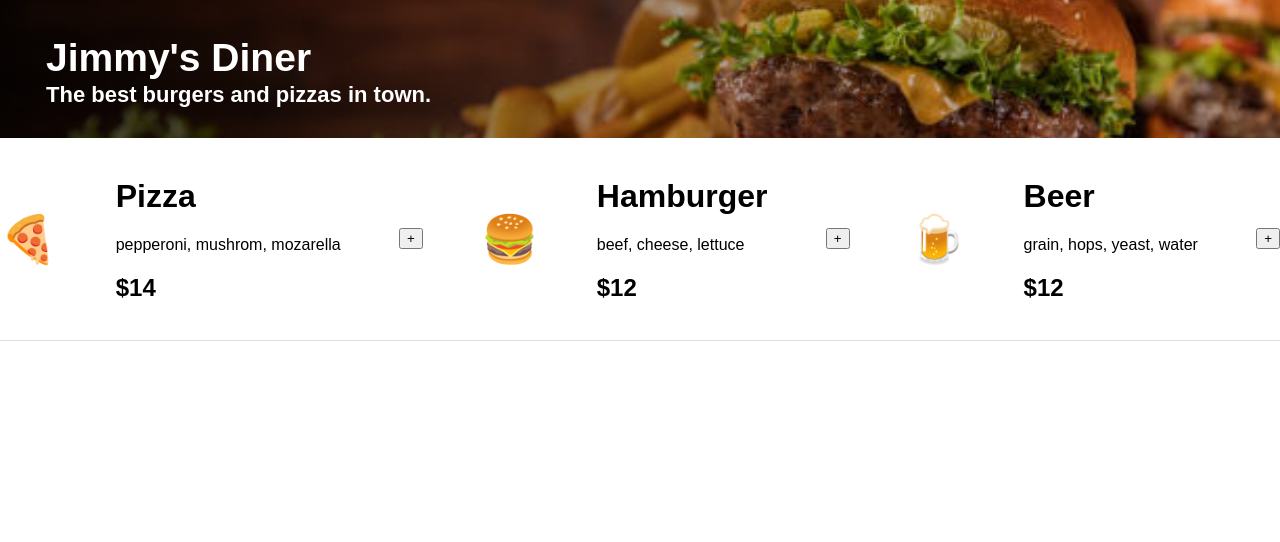
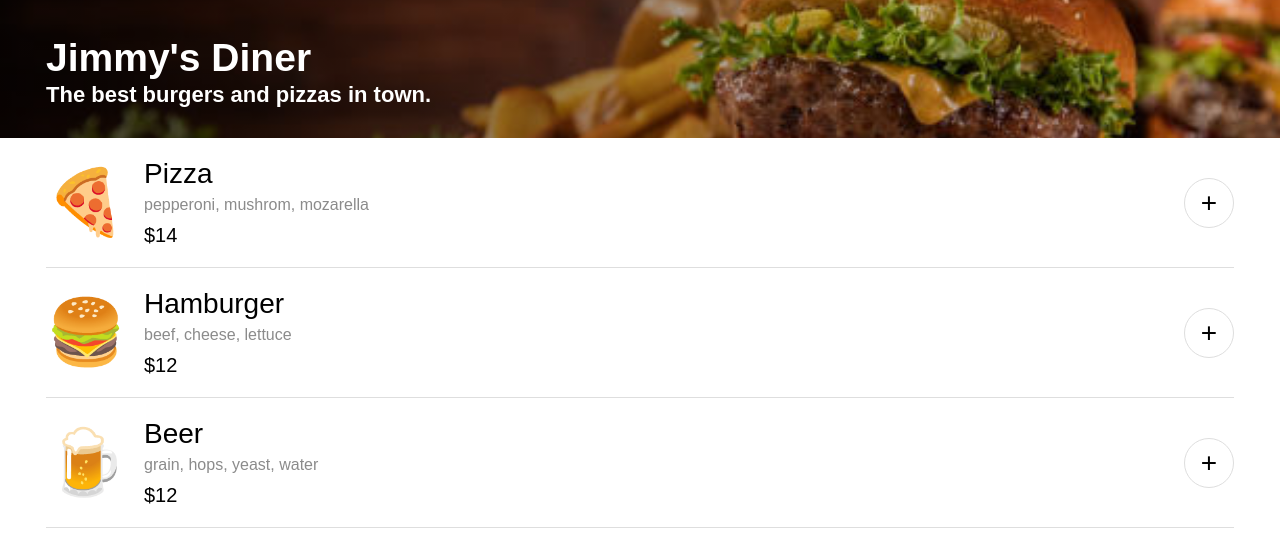
Before and after one commit to Aimaral95/Ordering-app, a website built with Vite: page index.html in a window 1280 px wide. Built offline with nearby package versions, Linux system fonts and the light colour scheme; a web font is replaced by a local one.

Commit message:
updated the CSS to look more like a Figma design

```diff
--- a/index.css
+++ b/index.css
@@ -13,7 +13,6 @@ header {
   padding: 10px 8px 30px 46px;
 }
 
-/* darken left side a bit so text pops */
 header::before {
   content: "";
   position: absolute;
@@ -26,7 +25,7 @@ header::before {
 }
 
 .hero-text {
-  position: relative; /* sit above the gradient overlay */
+  position: relative;
 }
 
 header h1 {
@@ -39,27 +38,64 @@ header h2 {
   font-size: 22px;
 }
 
-.controls-container{
-    display: flex;
-    flex-direction: column;
-    margin: 0 auto;
+.controls-container {
+  display: flex;
+  flex-direction: column;
+  padding: 10px;
 }
 
-.menu-item{
+#menu {
+  padding: 0 46px;
+}
+
+.menu-item {
   display: flex;
-  align-items: center;flex-wrap: wrap;
-  justify-content: space-between;
-  gap: 12px;
-  padding: 18px 0;
+  align-items: center;
+  gap: 20px;
+  padding: 20px 0;
   border-bottom: 1px solid #dedede;
 }
 
-.emoji{
-  font-size: 46px;
+.menu-item .emoji {
+  font-size: 64px;
+  width: 78px;
+  text-align: center;
 }
 
-.add-btn{
-  display: flex;
-  align-items: end;
-  gap: 12px;
+.menu-item .description {
+  flex: 1;
 }
+
+.menu-item .description h1 {
+  margin: 0;
+  font-size: 28px;
+  font-weight: 400;
+}
+
+.menu-item .description p {
+  margin: 6px 0 10px;
+  font-size: 16px;
+  color: #8b8b8b;
+}
+
+.menu-item .description h2 {
+  margin: 0;
+  font-size: 20px;
+  font-weight: 400;
+}
+
+.menu-item .add-btn {
+  width: 50px;
+  height: 50px;
+  border-radius: 50%;
+  border: 1.5px solid #dedede;
+  background: transparent;
+  font-size: 28px;
+  cursor: pointer;
+  display: grid;
+  place-items: center;
+}
+
+.menu-item .add-btn:hover {
+  border-color: #000;
+}
--- a/index.html
+++ b/index.html
@@ -11,18 +11,23 @@
       rel="stylesheet"
     />
   </head>
+
   <body>
+
    <header>
     <div class="hero-text">
         <h1>Jimmy's Diner</h1>
         <h2>The best burgers and pizzas in town.</h2>
     </div>
    </header>
+
    <main>
-    <div class="controls-container">
-			<div class="menu-item" id="menu-item"></div>
-		</div>
+    <section id="menu">
+      <!-- renderMenuItems() -->
+    </section>
    </main>
+
     <script type="module" src="index.js"></script>
   </body>
+
 </html>
--- a/index.js
+++ b/index.js
@@ -1,23 +1,23 @@
 import { menuArray } from "./data.js";
 
-const menuItem = document.getElementById("menu-item");
+const menuItem = document.getElementById("menu");
 
-function renderMenuItem(menu) {
-  let menuItems = "";
+function renderMenuItem(menu){
+  menuItem.innerHTML = menu
+    .map(item => `
+      <div class="menu-item">
+        <span class="emoji">${item.emoji}</span>
 
-  for (let item of menu) {
-    menuItems += `
-        <span class="emoji">${item.emoji}</span>
         <div class="description">
           <h1>${item.name}</h1>
           <p>${item.ingredients.join(", ")}</p>
           <h2>$${item.price}</h2>
         </div>
+
         <button class="add-btn">+</button>
-    `;
-  }
-
-  menuItem.innerHTML = menuItems;
+      </div>
+    `)
+    .join("");
 }
 
 renderMenuItem(menuArray);
```
